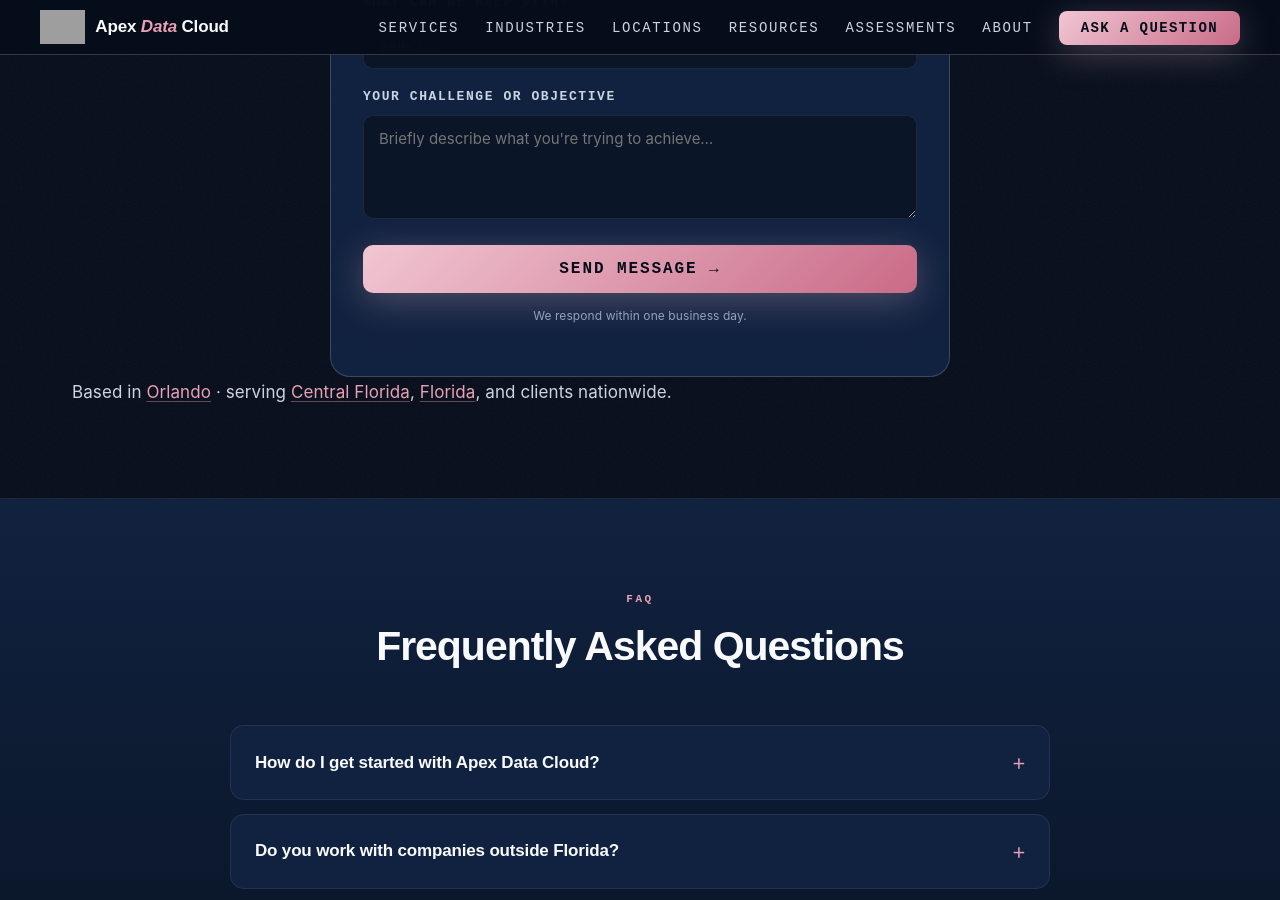
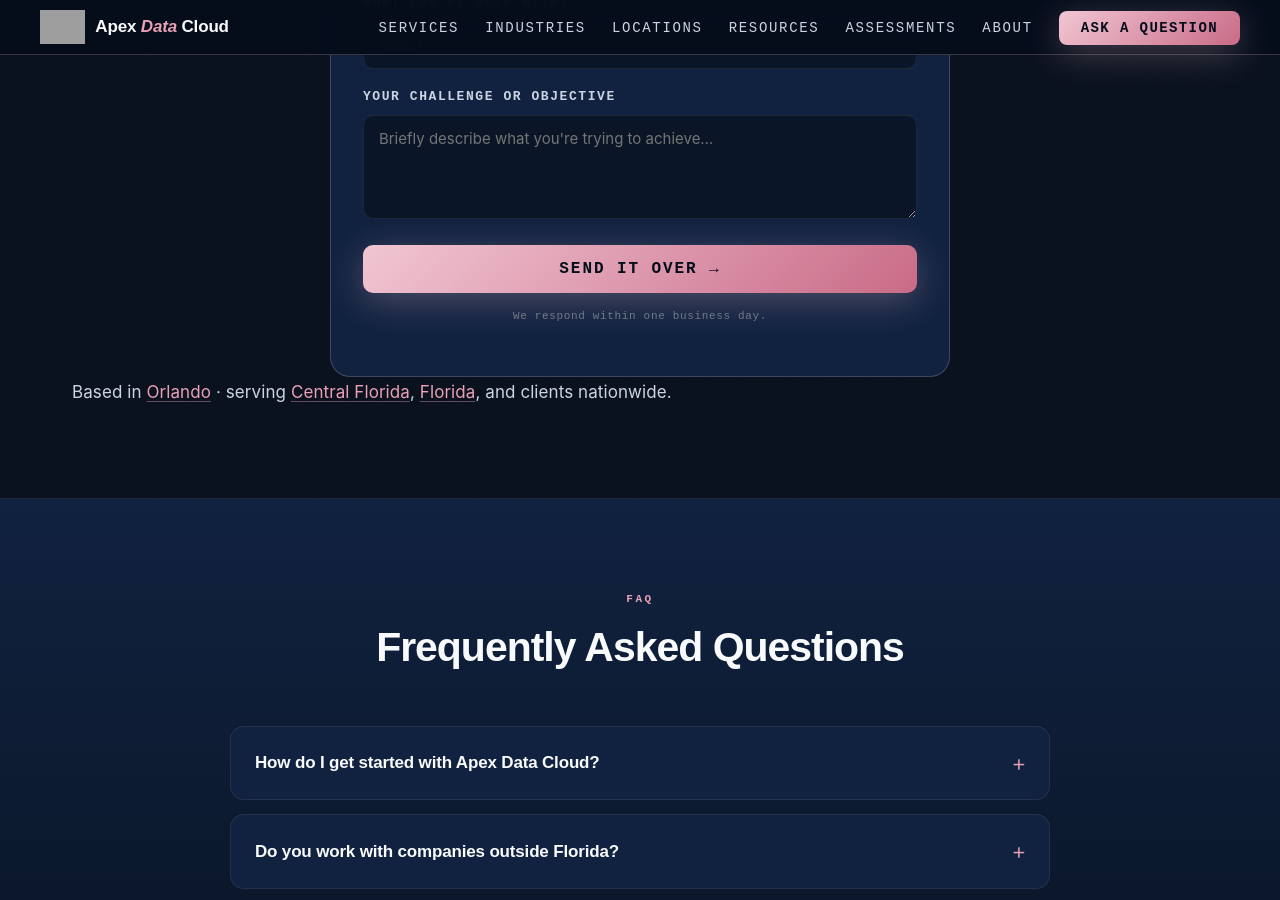
Before and after one commit to epudor/apexdata-cloud, a Jekyll site: the page built from contact.md, in a window 1280 px wide and 900 px high, scrolled down 1273 px. Built offline with Jekyll 4.4.1, drawn with Linux system fonts in a browser that asks for light colours; some web fonts are replaced; grey boxes are pictures that could not be loaded.

Commit message:
Update contact-form.html

```diff
--- a/_includes/contact-form.html
+++ b/_includes/contact-form.html
@@ -24,12 +24,12 @@
       </select>
     </div>
     <div class="field"><label for="c_message">Your challenge or objective</label><textarea id="c_message" name="message" rows="4" placeholder="Briefly describe what you're trying to achieve…"></textarea></div>
-    <button type="submit" class="cf-submit" id="cSubmit">Send Message &#8594;</button>
-    <p style="font-size:12px;color:var(--text);margin-top:12px;text-align:center;">We respond within one business day.</p>
+    <button type="submit" class="cf-submit" id="cSubmit">Send it over &#8594;</button>
+    <p style="font-family:var(--mono);font-size:11px;letter-spacing:.06em;color:var(--faint);margin-top:14px;text-align:center;">We respond within one business day.</p>
   </form>
   <div class="form-success" id="cSuccess">
-    <h3 style="font-family:'Space Grotesk',sans-serif;color:var(--white);margin-bottom:10px;">Thank you — message received.</h3>
-    <p style="color:var(--text-2);">We'll be in touch within one business day. For anything urgent, email <a href="mailto:ezequiel@apexdata.cloud">ezequiel@apexdata.cloud</a>.</p>
+    <h3 style="font-family:var(--serif);font-weight:440;font-size:1.4rem;color:var(--paper);margin-bottom:10px;">Thank you — question received.</h3>
+    <p style="color:var(--dim);">We'll be in touch within one business day. For anything urgent, email <a href="mailto:ezequiel@apexdata.cloud">ezequiel@apexdata.cloud</a>.</p>
   </div>
 </div>
 
```
